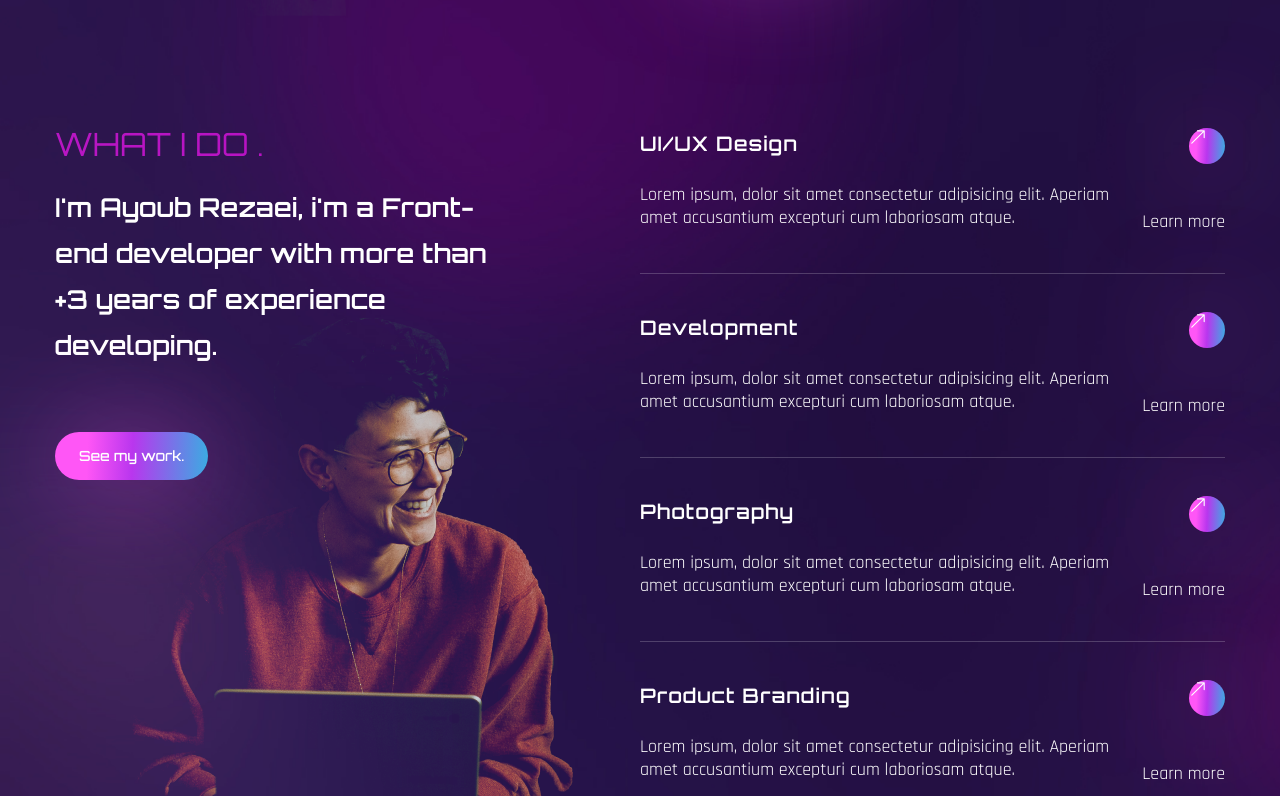
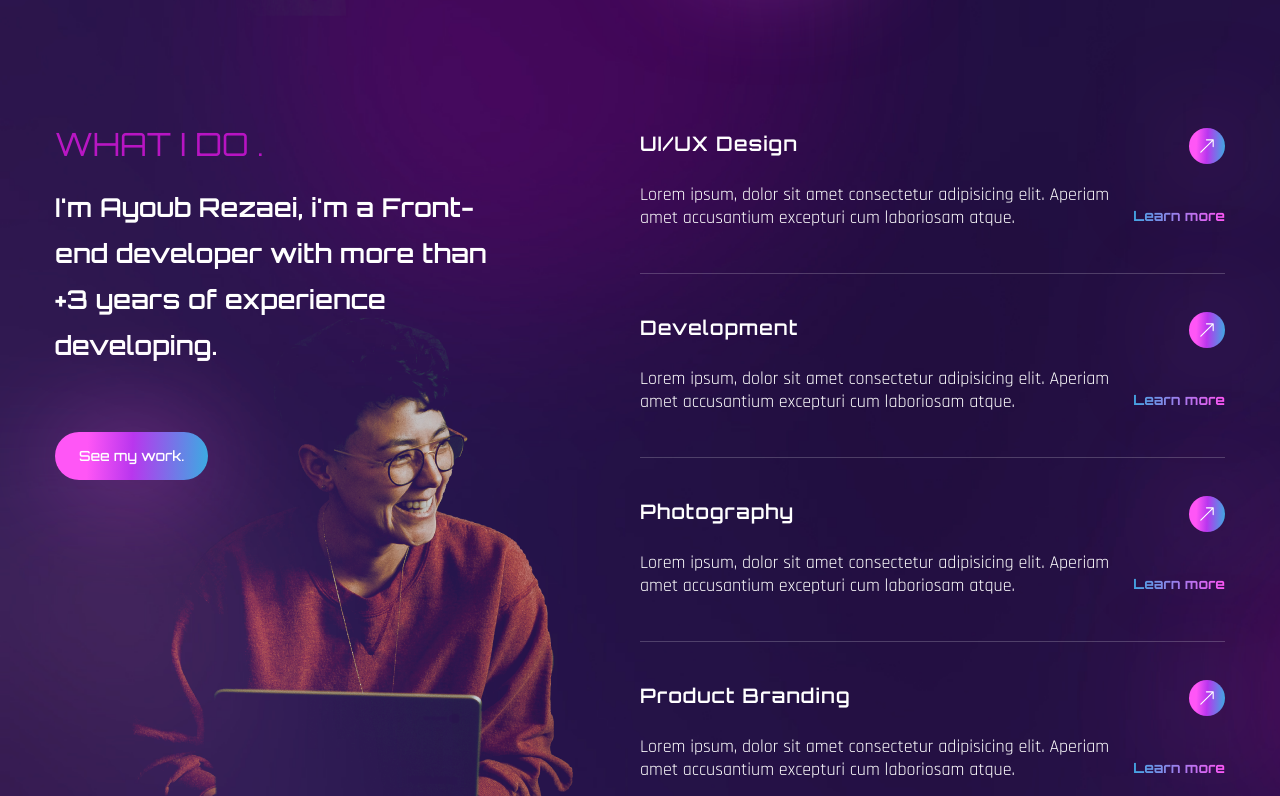
Before and after one commit to Ayoubfrontend92/lnadign, a React (Create React App) app: page / in a window 1280 px wide. Shown: the part 1464-2260 px from the top of the page. Built offline with nearby package versions, Linux system fonts and the light colour scheme; the HTML template or start-up script is replaced by a standard one; a web font is replaced by a local one.

Commit message:
done services sections

```diff
--- a/src/components/Services.js
+++ b/src/components/Services.js
@@ -5,7 +5,7 @@ import {BsArrowUpRight} from 'react-icons/bs'
 
 
 
-const services = [
+const service = [
   {
     name: 'UI/UX Design',
     discription :'Lorem ipsum, dolor sit amet consectetur adipisicing elit. Aperiam amet accusantium excepturi cum laboriosam atque.',
@@ -33,34 +33,34 @@ const Services = () => {
   return <section  className='section' id='services'>
     <div className='container mx-auto'>
        <div className='flex flex-col lg:flex-row'>
-         <div className='flex-1 lg:bg-services lg:bg-bottom bg-no-repeat mix-blend-lighten mb-12 lg:mb-0'>
+         <motion.div variants={fadeIn('left',0.3)} initial="hidden" whileInView={'show'} viewport={{once:false,amount:0.7}} className='flex-1 lg:bg-services lg:bg-bottom bg-no-repeat mix-blend-lighten mb-12 lg:mb-0'>
           <h2 className='h2 text-accent'>What I do .</h2>
           <h3 className='h3 max-w-[455px] mb-16 '>I'm Ayoub Rezaei, i'm a Front-end developer with more than +3 years of experience developing.</h3>
           <button className='btn btn-sm'>See my work.</button>
-         </div>
-         <div className='flex-1'>
+         </motion.div>
+         <motion.div className='flex-1' variants={fadeIn('right',0.3)} initial="hidden" whileInView={'show'} viewport={{once:false,amount:0.7}}>
 
           <div>
-              {services.map((services,index)=>{
-                const {name,discription,link}=services
+              {service.map((service,index)=>{
+                const {name,discription,link}=service
                 return (
                   <div className='border-b border-white/20 h-[146px] mb-[38px] flex' key={index}>
                     <div className='max-w-[476px]'>
                       <h4 className='text-[20px] font-primary tracking-wider font-semibold mb-6'>{name}</h4>
                       <p className='font-secondary leading-tight'>{discription}</p>
                     </div>
-                    <div className='flex flex-col flex-1 items-end'>
-                      <a className='btn h-9 w-9 mb-[42px]' href="#">
+                    <div className='flex flex-col flex-1 ml-1 items-end'>
+                      <a className='btn h-9 w-9 mb-[42px] flex justify-center items-center' href="#">
                         <BsArrowUpRight/>
                       </a>
-                      <a href="#">{link}</a>
+                      <a className='text-gradient text-sm' href="#" >{link}</a>
                     </div>
                   </div>
                 )
               })}
           </div>
 
-         </div>
+         </motion.div>
        </div>
     </div>
   </section>;
```
